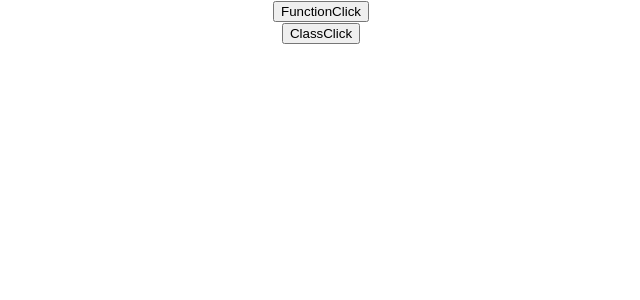
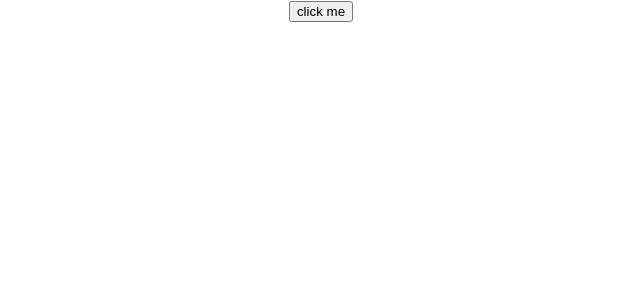
Before and after one commit to younes-h/react_012, a React (Create React App) app: page / in a window 1280 px wide. Shown: the top 300 px of the page, without its empty margins (319-959 px from the left). Built offline with nearby package versions, Linux system fonts and the light colour scheme.

Commit message:
methods as props to child components

```diff
--- a/src/App.js
+++ b/src/App.js
@@ -1,12 +1,14 @@
 import React from 'react';
-import logo from './logo.svg';
+// import logo from './logo.svg';
 import './App.css';
-import Greet from './components/Greet';
-import Welcom from './components/Welcom';
-import Message from './components/Message';
-import Counter from './components/Counter';
-import FunctionClick from './components/FunctionClick';
-import ClassClick from './components/ClassClick';
+// import Greet from './components/Greet';
+// import Welcom from './components/Welcom';
+// import Message from './components/Message';
+// import Counter from './components/Counter';
+// import FunctionClick from './components/FunctionClick';
+// import ClassClick from './components/ClassClick';
+// import EventBind from './components/EventBind';
+import Parent from './components/Parent';
 
 function App() {
   return (
@@ -24,8 +26,9 @@ function App() {
      </Welcom> */}
      {/* <Message /> */}
      {/* <Counter /> */}
-     <FunctionClick />
-     <ClassClick></ClassClick>
+     {/* <FunctionClick />
+     <ClassClick></ClassClick> */}
+     <Parent></Parent>
     </div>
   );
 }
--- /dev/null
+++ b/src/components/Child.js
@@ -0,0 +1,11 @@
+import React from 'react'
+
+function Child(props) {
+    return (
+        <div>
+            <button onClick={props.eventhandler2} >click me</button>
+        </div>
+    )
+}
+
+export default Child
--- /dev/null
+++ b/src/components/EventBind.js
@@ -0,0 +1,38 @@
+import React, { Component } from 'react'
+
+ class EventBind extends Component {
+
+     constructor(props) {
+         super(props)
+
+         this.state = {
+             message: " hello ..."
+         }
+         //this is an event binding solution
+         //we use event binding because the "this" keyword
+         //is not matched to the one who we want
+         //so we have to bind when we deal with event handling
+         this.eventhandler=this.eventhandler.bind(this)
+     }
+
+     eventhandler(){
+         // this event handler is binded so
+         // th "this" keyword is refered to the original this
+         // and that is what we want
+
+        this.setState({
+            message : "after changing the state  :) waw"
+        })
+     }
+
+    render() {
+        return (
+            <div>
+                <div>{this.state.message}</div>
+                <button onClick={this.eventhandler}>click event binding button</button>
+            </div>
+        )
+    }
+}
+
+export default EventBind
--- /dev/null
+++ b/src/components/Parent.js
@@ -0,0 +1,28 @@
+import React, { Component } from 'react'
+import Child from './Child'
+
+export class Parent extends Component {
+    constructor(props) {
+        super(props)
+
+        this.state = {
+             ParentName : "ahmed"
+        }
+        this.GreetParent=this.GreetParent.bind(this)
+    }
+
+    GreetParent(){
+        // eslint-disable-next-line no-template-curly-in-string
+        alert(`hi my parent ${this.state.ParentName} `);
+    }
+
+    render() {
+        return (
+            <div>
+                <Child eventhandler2={this.GreetParent}></Child>
+            </div>
+        )
+    }
+}
+
+export default Parent
```
Also changed, not shown: public/logo.svg (added).
